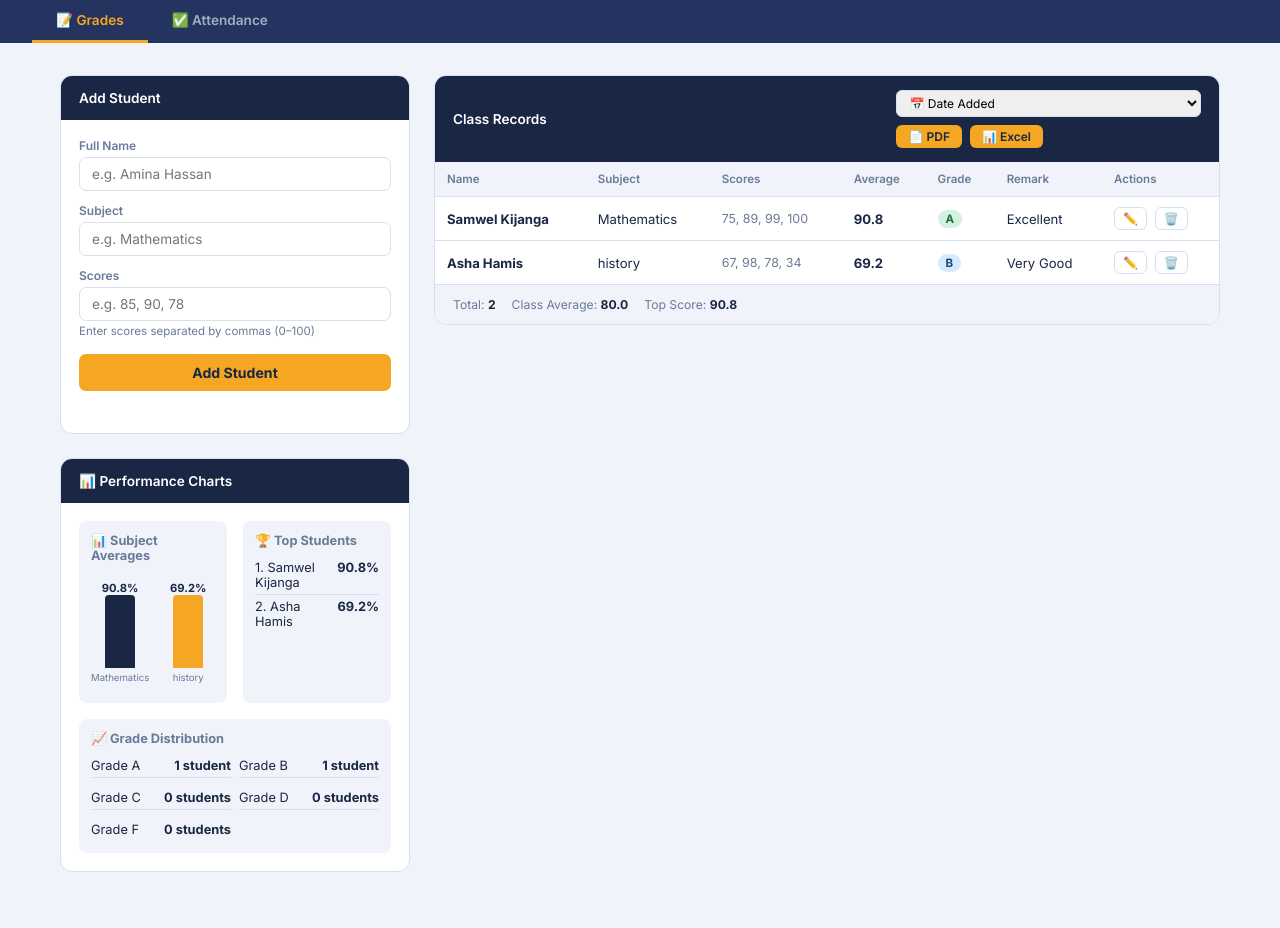
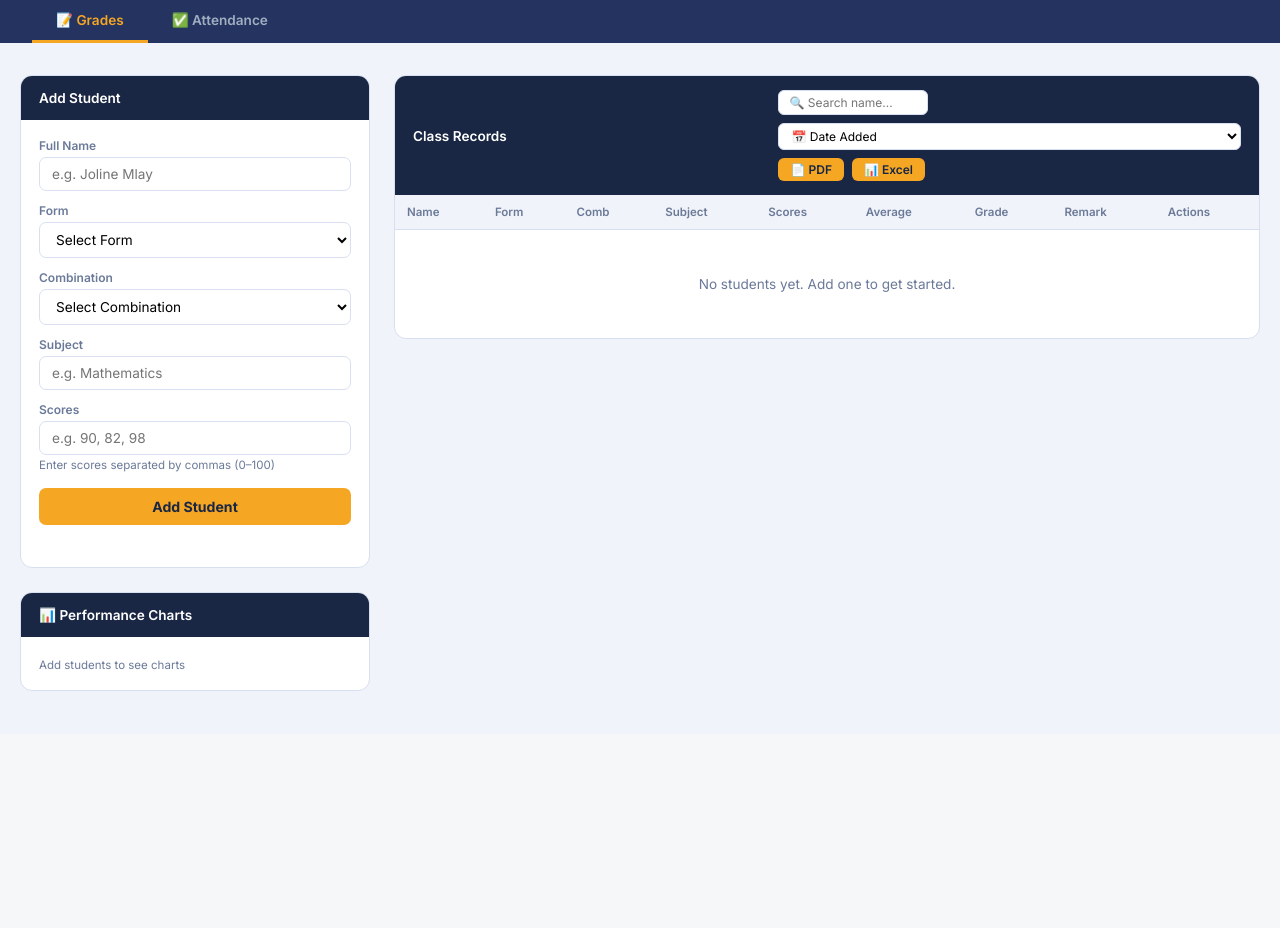
Before and after one commit to jolly-web/Teacher-s-companion, a Flask app: page / in a window 1280 px wide. Shown: the part 66-994 px from the top of the page. After the commit the page ends 757 px from the top, so only its background shows below. Run offline with Flask 3, Linux system fonts and the light colour scheme; a user stored in the database is signed in; data comes from the database, SQL or seed files in the repository; both versions use the stored data as it was before the commit.

Commit message:
Add Form and Combination fields

```diff
--- a/grade_tracker/app.py
+++ b/grade_tracker/app.py
@@ -33,7 +33,9 @@ def init_db():
         teacher_id INTEGER NOT NULL,
         name TEXT NOT NULL,
         subject TEXT NOT NULL,
-        grades TEXT NOT NULL
+        grades TEXT NOT NULL,
+        class_form TEXT DEFAULT '',
+        stream TEXT DEFAULT ''
     )''')
     conn.execute('''CREATE TABLE IF NOT EXISTS attendance (
         id INTEGER PRIMARY KEY AUTOINCREMENT,
@@ -130,6 +132,10 @@ def get_students():
         order_clause = "ORDER BY LOWER(name) DESC"
     elif sort_by == "subject":
         order_clause = "ORDER BY LOWER(subject) ASC, LOWER(name) ASC"
+    elif sort_by == "class":
+        order_clause = "ORDER BY class_form ASC, LOWER(name) ASC"
+    elif sort_by == "stream":
+        order_clause = "ORDER BY stream ASC, LOWER(name) ASC"
     else:
         order_clause = "ORDER BY id DESC"
 
@@ -149,7 +155,9 @@ def get_students():
             "grades": grades,
             "average": avg,
             "grade": grade,
-            "remark": remark
+            "remark": remark,
+            "class_form": row["class_form"] if row["class_form"] else "",
+            "stream": row["stream"] if row["stream"] else ""
         })
 
     if sort_by == "avg_desc":
@@ -166,19 +174,22 @@ def add_student():
     name = data.get("name", "").strip()
     subject = data.get("subject", "").strip()
     grades = data.get("grades", [])
+    class_form = data.get("class_form", "").strip()
+    stream = data.get("stream", "").strip()
     if not name or not subject:
         return jsonify({"error": "Name and subject required"}), 400
     grades_str = ",".join(str(g) for g in grades)
     conn = get_db()
-    conn.execute("INSERT INTO students (teacher_id, name, subject, grades) VALUES (?,?,?,?)",
-                 (current_user.id, name, subject, grades_str))
+    conn.execute("INSERT INTO students (teacher_id, name, subject, grades, class_form, stream) VALUES (?,?,?,?,?,?)",
+                 (current_user.id, name, subject, grades_str, class_form, stream))
     conn.commit()
     conn.close()
     avg = calculate_average(grades)
     grade, remark = necta_grade(avg)
     return jsonify({
         "name": name, "subject": subject, "grades": grades,
-        "average": avg, "grade": grade, "remark": remark
+        "average": avg, "grade": grade, "remark": remark,
+        "class_form": class_form, "stream": stream
     }), 201
 
 @app.route("/api/students/<int:student_id>", methods=["DELETE"])
@@ -197,6 +208,8 @@ def edit_student(student_id):
     name = data.get("name", "").strip()
     subject = data.get("subject", "").strip()
     grades = data.get("grades", [])
+    class_form = data.get("class_form", "").strip()
+    stream = data.get("stream", "").strip()
 
     if not name or not subject:
         return jsonify({"error": "Name and subject required"}), 400
@@ -206,9 +219,9 @@ def edit_student(student_id):
     conn = get_db()
     conn.execute("""
         UPDATE students
-        SET name=?, subject=?, grades=?
+        SET name=?, subject=?, grades=?, class_form=?, stream=?
         WHERE id=? AND teacher_id=?
-    """, (name, subject, grades_str, student_id, current_user.id))
+    """, (name, subject, grades_str, class_form, stream, student_id, current_user.id))
     conn.commit()
     conn.close()
 
@@ -222,7 +235,9 @@ def edit_student(student_id):
         "grades": grades,
         "average": avg,
         "grade": grade,
-        "remark": remark
+        "remark": remark,
+        "class_form": class_form,
+        "stream": stream
     })
 @app.route("/api/attendance", methods=["GET"])
 @login_required
@@ -283,15 +298,6 @@ def mark_attendance():
         conn.close()
         return jsonify({"error": str(e)}), 500
 
-@app.route("/api/attendance/students", methods=["GET"])
-@login_required
-def get_attendance_students():
-    conn = get_db()
-    rows = conn.execute("SELECT DISTINCT name FROM students WHERE teacher_id=?", (current_user.id,)).fetchall()
-    conn.close()
-    students = [row["name"] for row in rows]
-    return jsonify(students)
-
 @app.route("/api/attendance/subjects", methods=["GET"])
 @login_required
 def get_attendance_subjects():
@@ -305,7 +311,6 @@ def get_attendance_subjects():
 @login_required
 def get_attendance_summary():
     conn = get_db()
-
     students = conn.execute("SELECT DISTINCT name FROM students WHERE teacher_id=?", (current_user.id,)).fetchall()
 
     summary = []
@@ -350,13 +355,13 @@ def export_data():
 
     output = StringIO()
     writer = csv.writer(output)
-    writer.writerow(['Name', 'Subject', 'Grades', 'Average', 'Grade', 'Remark'])
+    writer.writerow(['Name', 'Class', 'Stream', 'Subject', 'Grades', 'Average', 'Grade', 'Remark'])
 
     for row in students:
         grades = [float(g) for g in row["grades"].split(",") if g]
         avg = calculate_average(grades)
         grade, remark = necta_grade(avg)
-        writer.writerow([row["name"], row["subject"], row["grades"], avg, grade, remark])
+        writer.writerow([row["name"], row["class_form"] or '', row["stream"] or '', row["subject"], row["grades"], avg, grade, remark])
 
     return Response(
         output.getvalue(),
@@ -407,37 +412,25 @@ def export_pdf():
     elements = []
 
     styles = getSampleStyleSheet()
-    title_style = ParagraphStyle(
-        'CustomTitle',
-        parent=styles['Heading1'],
-        fontSize=24,
-        textColor=colors.HexColor('#1a2744'),
-        alignment=1,
-        spaceAfter=30
-    )
-
+    title_style = ParagraphStyle('CustomTitle', parent=styles['Heading1'], fontSize=24,
+        textColor=colors.HexColor('#1a2744'), alignment=1, spaceAfter=30)
     title = Paragraph("Teacher's Companion — Student Report", title_style)
     elements.append(title)
 
-    date_style = ParagraphStyle(
-        'DateStyle',
-        parent=styles['Normal'],
-        fontSize=10,
-        textColor=colors.HexColor('#6b7a99'),
-        alignment=2
-    )
+    date_style = ParagraphStyle('DateStyle', parent=styles['Normal'], fontSize=10,
+        textColor=colors.HexColor('#6b7a99'), alignment=2)
     date_str = f"Generated: {datetime.datetime.now().strftime('%B %d, %Y %I:%M %p')}"
     elements.append(Paragraph(date_str, date_style))
     elements.append(Spacer(1, 20))
 
-    data = [['Name', 'Subject', 'Grades', 'Average', 'Grade', 'Remark']]
+    data = [['Name', 'Class', 'Stream', 'Subject', 'Grades', 'Average', 'Grade', 'Remark']]
     for row in students:
         grades = [float(g) for g in row["grades"].split(",") if g]
         avg = calculate_average(grades)
         grade, remark = necta_grade(avg)
-        data.append([row["name"], row["subject"], row["grades"], str(avg), grade, remark])
+        data.append([row["name"], row["class_form"] or '', row["stream"] or '', row["subject"], row["grades"], str(avg), grade, remark])
 
-    table = Table(data, colWidths=[1.2*inch, 1.2*inch, 1.5*inch, 0.8*inch, 0.6*inch, 1.2*inch])
+    table = Table(data, colWidths=[1.2*inch, 0.7*inch, 0.7*inch, 1.2*inch, 1.3*inch, 0.8*inch, 0.6*inch, 1.1*inch])
     table.setStyle(TableStyle([
         ('BACKGROUND', (0, 0), (-1, 0), colors.HexColor('#1a2744')),
         ('TEXTCOLOR', (0, 0), (-1, 0), colors.whitesmoke),
@@ -449,37 +442,10 @@ def export_pdf():
         ('GRID', (0, 0), (-1, -1), 1, colors.HexColor('#d8dff0')),
         ('FONTNAME', (0, 1), (-1, -1), 'Helvetica'),
         ('FONTSIZE', (0, 1), (-1, -1), 9),
-        ('ALIGN', (2, 1), (2, -1), 'LEFT'),
         ('ROWBACKGROUNDS', (0, 1), (-1, -1), [colors.white, colors.HexColor('#f7f9fc')]),
     ]))
 
     elements.append(table)
-    elements.append(Spacer(1, 20))
-
-    if students:
-        all_grades = []
-        for row in students:
-            grades = [float(g) for g in row["grades"].split(",") if g]
-            all_grades.extend(grades)
-
-        summary_style = ParagraphStyle(
-            'SummaryStyle',
-            parent=styles['Normal'],
-            fontSize=10,
-            textColor=colors.HexColor('#1a2744'),
-            spaceAfter=6
-        )
-
-        avg_all = sum(all_grades) / len(all_grades) if all_grades else 0
-        summary_text = f"""
-        <b>Summary:</b><br/>
-        Total Students: {len(students)} |
-        Class Average: {avg_all:.1f}% |
-        Highest Score: {max(all_grades) if all_grades else 0} |
-        Lowest Score: {min(all_grades) if all_grades else 0}
-        """
-        elements.append(Paragraph(summary_text, summary_style))
-
     doc.build(elements)
     buffer.seek(0)
 
@@ -541,8 +507,8 @@ def backup_database():
 
     backup_name = f"backup_{datetime.now().strftime('%Y%m%d_%H%M%S')}.db"
     shutil.copy('grades.db', backup_name)
+    return send_file(backup_name, as_attachment=True)
 
-    return send_file(backup_name, as_attachment=True)
 @app.route("/manifest.json")
 def manifest():
     return send_file("templates/manifest.json")
--- a/grade_tracker/templates/index.html
+++ b/grade_tracker/templates/index.html
@@ -31,13 +31,13 @@
     .tab-btn.active { color: var(--amber); border-bottom-color: var(--amber); }
     .tab-content { display: none; }
     .tab-content.active { display: block; }
-    main { max-width: 1200px; margin: 32px auto; padding: 0 20px; display: grid; grid-template-columns: 350px 1fr; gap: 24px; align-items: start; }
+    main { max-width: 1300px; margin: 32px auto; padding: 0 20px; display: grid; grid-template-columns: 350px 1fr; gap: 24px; align-items: start; }
     .card { background: var(--white); border-radius: 12px; border: 1px solid var(--border); overflow: hidden; margin-bottom: 24px; }
     .card-header { background: var(--navy); color: var(--white); padding: 14px 18px; font-size: 0.85rem; font-weight: 600; display: flex; justify-content: space-between; align-items: center; flex-wrap: wrap; gap: 8px; }
     .card-body { padding: 18px; }
     label { display: block; font-size: 0.75rem; font-weight: 600; color: var(--muted); margin-bottom: 4px; margin-top: 12px; }
     label:first-of-type { margin-top: 0; }
-    input[type="text"], input[type="date"], select { width: 100%; padding: 8px 12px; border: 1px solid var(--border); border-radius: 7px; font-family: inherit; font-size: 0.85rem; }
+    input[type="text"], input[type="date"], select { width: 100%; padding: 8px 12px; border: 1px solid var(--border); border-radius: 7px; font-family: inherit; font-size: 0.85rem; background: var(--white); }
     input[type="text"]:focus, input[type="date"]:focus, select:focus { outline: none; border-color: var(--navy); }
     .hint { font-size: 0.72rem; color: var(--muted); margin-top: 3px; }
     .btn-add { width: 100%; padding: 10px; background: var(--amber); border: none; border-radius: 7px; font-family: inherit; font-size: 0.88rem; font-weight: 700; color: var(--navy); cursor: pointer; margin-top: 16px; }
@@ -62,6 +62,8 @@
     .badge-C { background: #fff3cc; color: #7a5a00; }
     .badge-D { background: #ffe8d6; color: #7a3a00; }
     .badge-F { background: #fdd9d7; color: #7a1a17; }
+    .badge-form { background: #e8ecf7; color: #1a2744; }
+    .badge-stream { background: #d4f0e0; color: #1a6e3e; }
     .btn-del { background: none; border: 1px solid var(--border); border-radius: 6px; color: var(--muted); font-size: 0.75rem; padding: 3px 8px; cursor: pointer; font-family: inherit; }
     .btn-del:hover { border-color: #c0392b; color: #c0392b; }
     .btn-edit { background: none; border: 1px solid var(--border); border-radius: 6px; color: var(--muted); font-size: 0.75rem; padding: 3px 8px; cursor: pointer; font-family: inherit; margin-right: 4px; }
@@ -94,7 +96,7 @@
     .student-list-item:last-child { border-bottom: none; }
     .grade-dist-item { display: flex; justify-content: space-between; padding: 4px 0; border-bottom: 1px solid var(--border); font-size: 0.8rem; }
     .grade-dist-item:last-child { border-bottom: none; }
-    @media (max-width: 700px) {
+    @media (max-width: 900px) {
       main { grid-template-columns: 1fr; padding: 0 12px; margin: 16px auto; gap: 16px; }
       header { padding: 12px 16px; }
       header h1 { font-size: 0.95rem; }
@@ -121,26 +123,14 @@
       .btn-del, .btn-edit { padding: 6px 10px; font-size: 0.75rem; }
       .summary { padding: 10px 14px; gap: 10px; font-size: 0.72rem; }
       .chart-grid { grid-template-columns: 1fr; gap: 12px; }
-      .chart-section { padding: 12px; }
       .chart-bar-container { height: 100px; gap: 8px; }
       .chart-bar-fill { width: 24px; }
-      .chart-bar-label { font-size: 0.65rem; }
       .attendance-grid { grid-template-columns: 1fr; gap: 10px; }
       .attendance-item { padding: 12px; }
-      .attendance-item select { padding: 10px; font-size: 0.9rem; }
       .filter-row { flex-direction: column; }
       .filter-row input, .filter-row button { width: 100%; min-width: auto; }
       #attendance-summary table { font-size: 0.72rem; }
       #attendance-summary th, #attendance-summary td { padding: 8px 4px; }
-    }
-    @media (max-width: 400px) {
-      header h1 { font-size: 0.85rem; }
-      .tab-btn { padding: 12px 14px; font-size: 0.8rem; }
-      .card-header { font-size: 0.75rem; }
-      table { font-size: 0.72rem; }
-      thead th { font-size: 0.62rem; padding: 6px 4px; }
-      tbody td { padding: 8px 4px; }
-      .btn-del, .btn-edit { padding: 5px 8px; font-size: 0.7rem; }
     }
   </style>
 </head>
@@ -167,16 +157,37 @@
       <div class="card-header">Add Student</div>
       <div class="card-body">
         <label>Full Name</label>
-        <input type="text" id="name" placeholder="e.g. Amina Hassan"/>
+        <input type="text" id="name" placeholder="e.g. Joline Mlay"/>
+        <label>Form</label>
+        <select id="class_form">
+          <option value="">Select Form</option>
+          <option value="Form 5">Form 5</option>
+          <option value="Form 6">Form 6</option>
+        </select>
+        <label>Combination</label>
+        <select id="stream">
+          <option value="">Select Combination</option>
+          <option value="PCM">PCM</option>
+          <option value="PCB">PCB</option>
+          <option value="CBG">CBG</option>
+          <option value="HGE">HGE</option>
+          <option value="HKL">HKL</option>
+          <option value="EGM">EGM</option>
+          <option value="ECA">ECA</option>
+          <option value="PMC">PMC</option>
+          <option value="HGL">HGL</option>
+          <option value="PGM">PGM</option>
+        </select>
         <label>Subject</label>
         <input type="text" id="subject" placeholder="e.g. Mathematics"/>
         <label>Scores</label>
-        <input type="text" id="grades" placeholder="e.g. 85, 90, 78"/>
+        <input type="text" id="grades" placeholder="e.g. 90, 82, 98"/>
         <p class="hint">Enter scores separated by commas (0–100)</p>
         <button class="btn-add" onclick="addStudent()">Add Student</button>
         <p id="form-msg"></p>
       </div>
     </div>
+
     <div class="card">
       <div class="card-header">📊 Performance Charts</div>
       <div class="card-body">
@@ -192,11 +203,14 @@
       <div class="card-header">
         <span>Class Records</span>
         <div style="display: flex; gap: 8px; flex-wrap: wrap; align-items: center;">
+          <input type="text" id="search-box" placeholder="🔍 Search name..." oninput="filterTable()" style="padding: 4px 10px; border-radius: 6px; font-size: 0.75rem; border: 1px solid var(--border); font-family: inherit; width: 150px;">
           <select id="sort-select" onchange="changeSort()" style="padding: 4px 8px; border-radius: 6px; font-size: 0.75rem; border: 1px solid var(--border); font-family: inherit; cursor: pointer;">
             <option value="date">📅 Date Added</option>
             <option value="name_asc">🔤 Name (A-Z)</option>
             <option value="name_desc">🔤 Name (Z-A)</option>
             <option value="subject">📚 Subject</option>
+            <option value="class">📖 Form</option>
+            <option value="stream">🎓 Combination</option>
             <option value="avg_desc">📊 Highest Average</option>
             <option value="avg_asc">📊 Lowest Average</option>
           </select>
@@ -209,6 +223,8 @@
           <thead>
             <tr>
               <th>Name</th>
+              <th>Form</th>
+              <th>Comb</th>
               <th>Subject</th>
               <th>Scores</th>
               <th>Average</th>
@@ -218,7 +234,7 @@
             </tr>
           </thead>
           <tbody id="table-body">
-            <tr><td colspan="7"><div class="empty">No students yet. Add one to get started.</div></td></tr>
+            <tr><td colspan="9"><div class="empty">No students yet. Add one to get started.</div></td></tr>
           </tbody>
         </table>
       </div>
@@ -231,7 +247,6 @@
   </div>
 </main>
 </div>
-
 <!-- ATTENDANCE TAB -->
 <div id="attendance-tab" class="tab-content">
 <main>
@@ -299,6 +314,7 @@
   </div>
 </main>
 </div>
+
 <script>
 const API = "/api/students";
 const ATT_API = "/api/attendance";
@@ -317,22 +333,35 @@ function switchTab(tab) {
 
 let currentSort = "date";
 
+let currentSort = "date";
+let allStudents = [];
+
 async function loadStudents() {
   const res = await fetch(`${API}?sort=${currentSort}`);
-  const students = await res.json();
-  renderTable(students);
+  allStudents = await res.json();
+  renderTable(allStudents);
 }
 
-function changeSort() {
-  currentSort = document.getElementById("sort-select").value;
-  loadStudents();
+function filterTable() {
+  const query = document.getElementById('search-box').value.toLowerCase().trim();
+  if (!query) {
+    renderTable(allStudents);
+    return;
+  }
+  const filtered = allStudents.filter(s =>
+    s.name.toLowerCase().includes(query) ||
+    s.subject.toLowerCase().includes(query) ||
+    (s.class_form && s.class_form.toLowerCase().includes(query)) ||
+    (s.stream && s.stream.toLowerCase().includes(query))
+  );
+  renderTable(filtered);
 }
 
 function renderTable(students) {
   const tbody = document.getElementById("table-body");
   const summary = document.getElementById("summary");
   if (students.length === 0) {
-    tbody.innerHTML = `<tr><td colspan="7"><div class="empty">📋 No students yet. Add one to get started.</div></td></tr>`;
+    tbody.innerHTML = `<tr><td colspan="9"><div class="empty">📋 No students yet. Add one to get started.</div></td></tr>`;
     summary.style.display = "none";
     loadCharts();
     return;
@@ -340,6 +369,8 @@ function renderTable(students) {
   tbody.innerHTML = students.map(s => `
     <tr data-student-id="${s.id}">
       <td><strong class="student-name">${s.name}</strong></td>
+      <td class="student-class">${s.class_form ? '<span class="badge badge-form">' + s.class_form + '</span>' : '—'}</td>
+      <td class="student-stream">${s.stream ? '<span class="badge badge-stream">' + s.stream + '</span>' : '—'}</td>
       <td class="student-subject">${s.subject}</td>
       <td class="student-grades" style="color:#6b7a99; font-size:0.78rem;">${s.grades.join(", ")}</td>
       <td><strong>${s.average}</strong></td>
@@ -362,6 +393,8 @@ function renderTable(students) {
 
 async function addStudent() {
   const name = document.getElementById("name").value.trim();
+  const class_form = document.getElementById("class_form").value.trim();
+  const stream = document.getElementById("stream").value.trim();
   const subject = document.getElementById("subject").value.trim();
   const gradesRaw = document.getElementById("grades").value.trim();
   const msg = document.getElementById("form-msg");
@@ -371,11 +404,11 @@ async function addStudent() {
   const res = await fetch(API, {
     method: "POST",
     headers: {"Content-Type": "application/json"},
-    body: JSON.stringify({name, subject, grades})
+    body: JSON.stringify({name, subject, grades, class_form, stream})
   });
   const data = await res.json();
   if (!res.ok) { msg.className="error"; msg.textContent=data.error||"Error."; return; }
-  ["name","subject","grades"].forEach(id => document.getElementById(id).value="");
+  ["name","class_form","stream","subject","grades"].forEach(id => document.getElementById(id).value="");
   msg.className="success";
   msg.textContent=`${data.name} added — ${data.grade} — ${data.remark}`;
   setTimeout(() => msg.textContent="", 3000);
@@ -392,27 +425,38 @@ async function editStudent(id) {
   const row = document.querySelector(`tr[data-student-id="${id}"]`);
   if (!row) return;
   const currentName = row.querySelector('.student-name').textContent;
+  const currentClass = row.querySelector('.student-class').textContent;
+  const currentStream = row.querySelector('.student-stream').textContent;
   const currentSubject = row.querySelector('.student-subject').textContent;
   const currentGrades = row.querySelector('.student-grades').textContent;
+
   const name = prompt("Enter new name:", currentName);
   if (name === null) return;
   if (!name.trim()) { alert("Name cannot be empty."); return; }
+
+  const classForm = prompt("Enter Form (Form 5 / Form 6):", currentClass === '—' ? '' : currentClass);
+  if (classForm === null) return;
+
+  const streamVal = prompt("Enter Combination (PCM, PCB, CBG, HGE, HKL, EGM, ECA, PMC, HGL):", currentStream === '—' ? '' : currentStream);
+  if (streamVal === null) return;
+
   const subject = prompt("Enter new subject:", currentSubject);
   if (subject === null) return;
   if (!subject.trim()) { alert("Subject cannot be empty."); return; }
+
   const gradesRaw = prompt("Enter new grades (comma separated):", currentGrades);
   if (gradesRaw === null) return;
   const grades = gradesRaw.split(",").map(g => parseFloat(g.trim())).filter(g => !isNaN(g));
   if (grades.length === 0) { alert("Please enter valid grades."); return; }
+
   const res = await fetch(`/api/students/${id}`, {
     method: "PUT",
     headers: {"Content-Type": "application/json"},
-    body: JSON.stringify({name: name.trim(), subject: subject.trim(), grades})
+    body: JSON.stringify({name: name.trim(), subject: subject.trim(), grades, class_form: classForm.trim(), stream: streamVal.trim()})
   });
   if (res.ok) { loadStudents(); }
   else { const data = await res.json(); alert(data.error || "Error updating student."); }
 }
-
 async function loadCharts() {
   const container = document.getElementById('charts-container');
   try {
@@ -476,6 +520,7 @@ async function loadCharts() {
     container.innerHTML = '<p class="hint">Error loading charts. Please refresh.</p>';
   }
 }
+
 async function loadAttendanceSubjects() {
   const res = await fetch(`${ATT_API}/subjects`);
   const subjects = await res.json();
@@ -636,8 +681,8 @@ loadAttendanceSummary();
 loadAttendanceRecords();
 
 document.getElementById('att-date').value = new Date().toISOString().split('T')[0];
-</script>
-<script>
+
+// Register service worker
 if ('serviceWorker' in navigator) {
   navigator.serviceWorker.register('/service-worker.js').catch(() => {});
 }
```
Also changed, not shown: grade_tracker/grades.db (deleted). Lines whose indentation alone changed are shown as unchanged.
